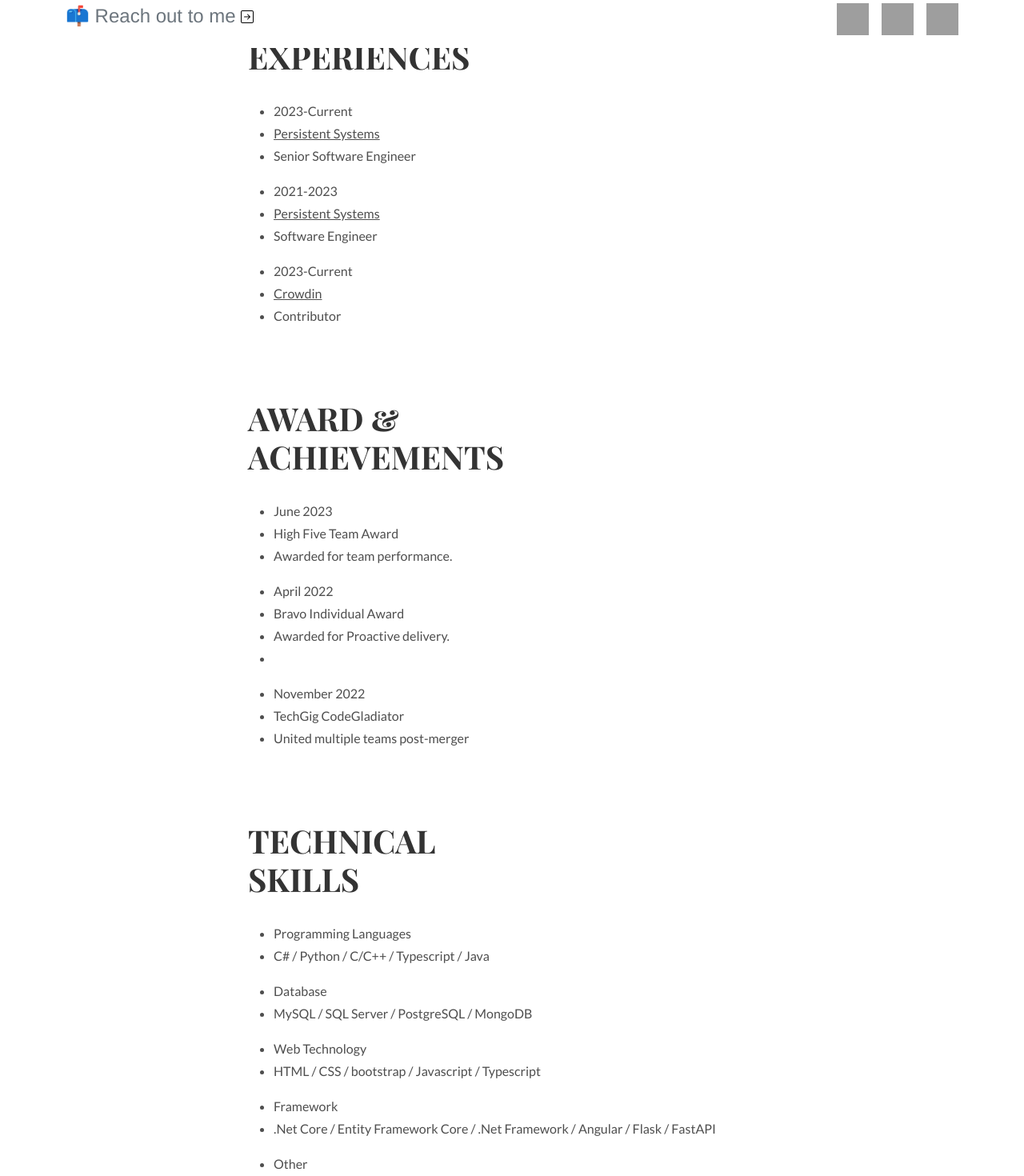
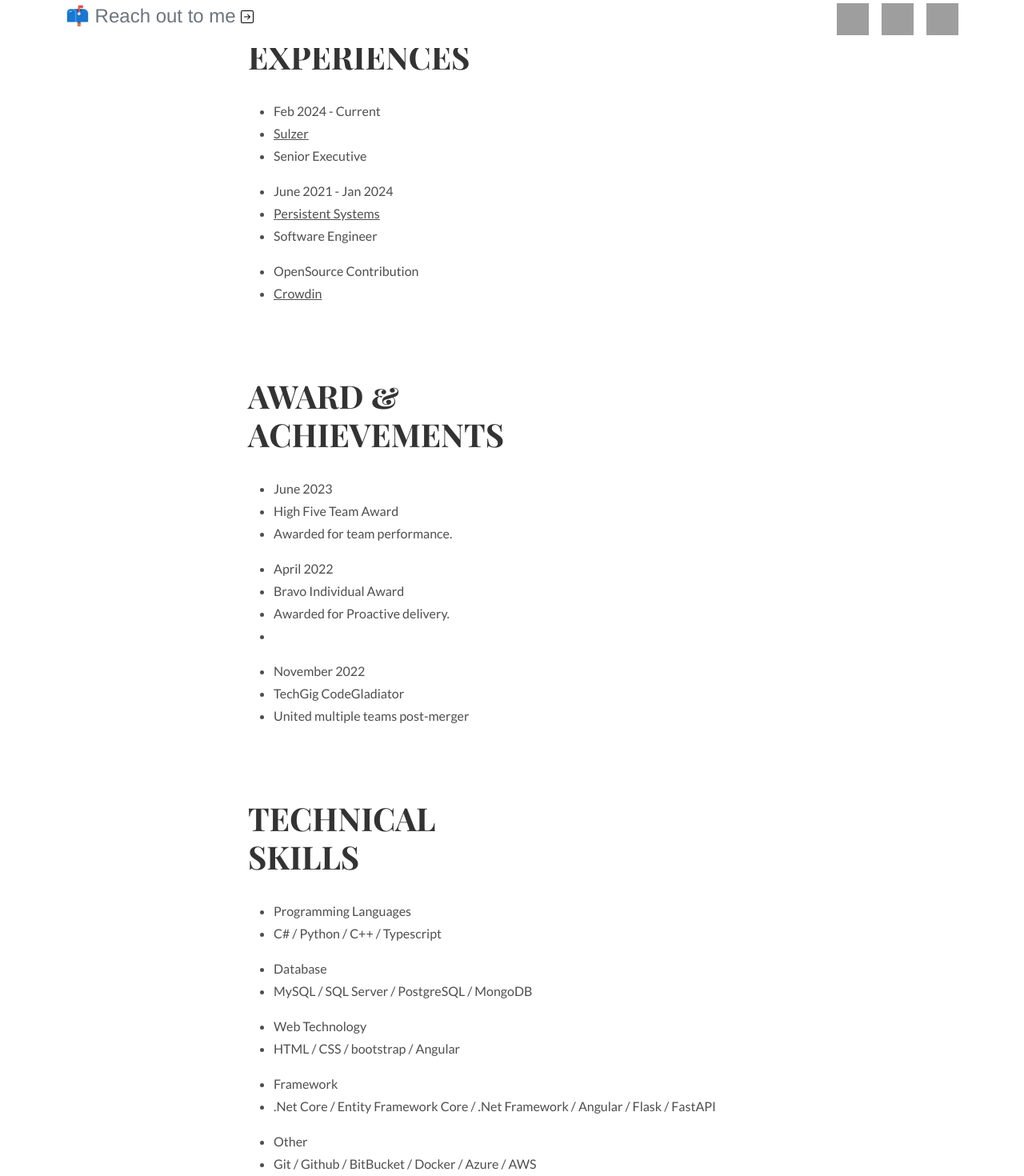
Before and after one commit to Zahid92/Portfolio, an Angular app: page / in a window 1280 px wide. Shown: the part 740-2210 px from the top of the page at 80% size. Built offline with nearby package versions, Linux system fonts and the light colour scheme; grey boxes are pictures that could not be loaded.

Commit message:
Updated Work Experience

```diff
--- a/src/app/home/home.component.html
+++ b/src/app/home/home.component.html
@@ -10,7 +10,7 @@
       </div>
       <p>
         He primarily specializes in .NET and Python stack.<br>
-        Interested in Tech from childhood, Zahid pursueded a B.Tech degree focused on Computer science.
+        Interested in tech from childhood, Zahid pursued B.Tech degree focused on Computer science.
         Having multiple certifications in C#, Angular and Python gave him an edge to deliver well-crafted software that fully meets business needs.
         He is a passionate young Engineer that cares about creating software solutions that improve the lives of people and make a positive impact on society.
       </p>
@@ -23,19 +23,18 @@
   <div class="container">
     <h1>Work<br>Experiences</h1>
     <ul class="work-list">
-      <li>2023-Current</li>
-      <li><a href="#">Persistent Systems</a></li>
-      <li>Senior Software Engineer</li>
+      <li>Feb 2024 - Current</li>
+      <li><a href="https://www.Sulzer.com">Sulzer</a></li>
+      <li>Senior Executive</li>
     </ul>
     <ul class="work-list">
-      <li>2021-2023</li>
-      <li><a href="#">Persistent Systems</a></li>
+      <li>June 2021 - Jan 2024</li>
+      <li><a href="https://www.Persistent.com">Persistent Systems</a></li>
       <li>Software Engineer</li>
     </ul>
     <ul class="work-list">
-      <li>2023-Current</li>
+      <li>OpenSource Contribution</li>
       <li><a href="#">Crowdin</a></li>
-      <li>Contributor</li>
     </ul>
   </div>
 </div>
@@ -69,7 +68,7 @@
     <h1>Technical<br>Skills</h1>
     <ul class="skill-list list-flat">
       <li>Programming Languages</li>
-      <li>C# / Python / C/C++ / Typescript / Java</li>
+      <li>C# / Python / C++ / Typescript</li>
     </ul>
     <ul class="skill-list list-flat">
       <li>Database</li>
@@ -77,7 +76,7 @@
     </ul>
     <ul class="skill-list list-flat">
       <li>Web Technology</li>
-      <li>HTML / CSS / bootstrap / Javascript / Typescript</li>
+      <li>HTML / CSS / bootstrap / Angular</li>
     </ul>
     <ul class="skill-list list-flat">
       <li>Framework</li>
```
